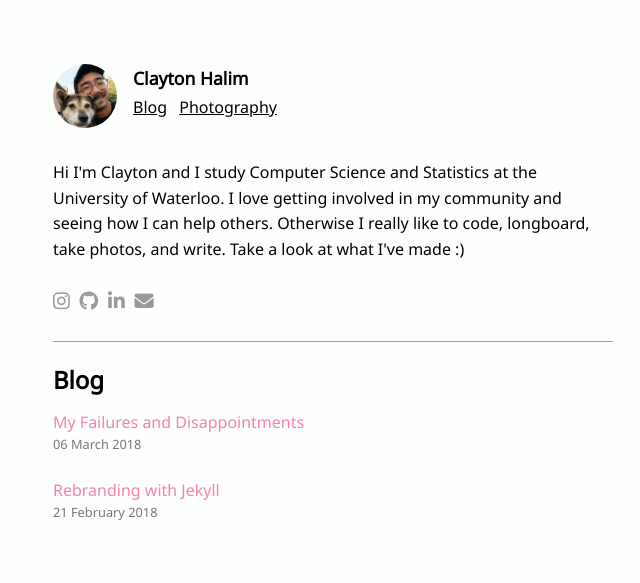
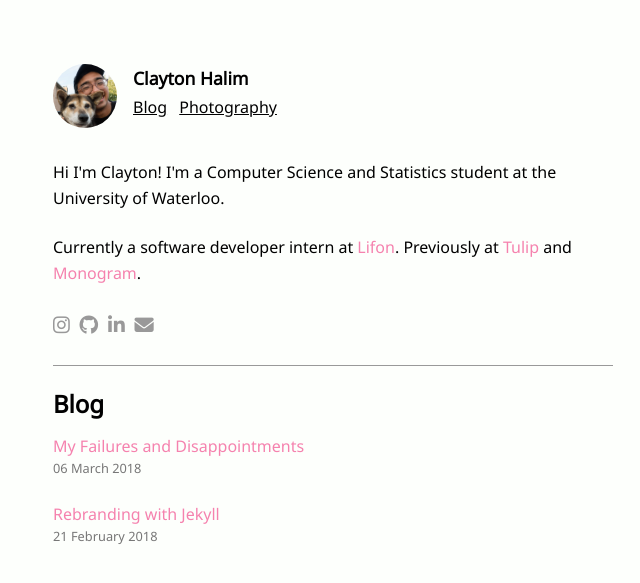
Before and after one commit to clayton-halim/clayton-halim.github.io, a Jekyll site: the page built from index.html, in a window 1280 px wide. Shown: the top 583 px of the page, without its empty margins (307-947 px from the left). Built offline with Jekyll 4.4.1, drawn with Linux system fonts in a browser that asks for light colours; nearby versions of some CDN libraries.

Commit message:
Change intro text

```diff
--- a/index.html
+++ b/index.html
@@ -4,13 +4,12 @@ layout: main
 
 {% include nav.html %}
 <div id="main-content">
-    <div id="about-box">
-        <div id="intro-text">
     <p>
-                Hi I'm Clayton and I study Computer Science and Statistics at the University of Waterloo.
-                I love getting involved in my community and seeing how I can help others. Otherwise I really like to code, longboard, take photos, and write. Take a look at what I've made :)
+        Hi I'm Clayton! I'm a Computer Science and Statistics student at the University of Waterloo.
     </p>
-        </div>
+    <p>
+        Currently a software developer intern at <a href="https://lifion.com/">Lifon</a>. Previously at <a href="https://tulip.co">Tulip</a> and <a href="https://monogramcc.com/">Monogram</a>.
+    </p>
     {% include social.html %}
 </div>
 <hr/>
```
Lines whose indentation alone changed are shown as unchanged.
